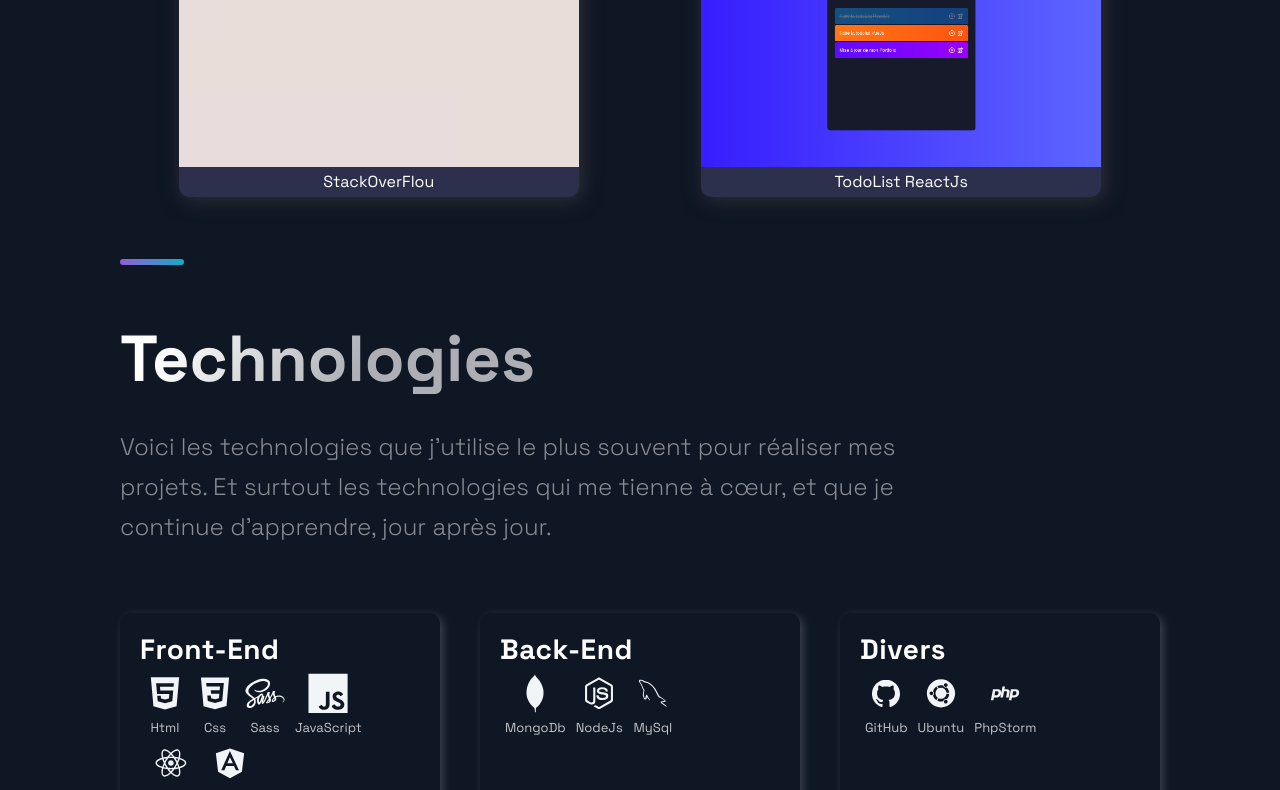
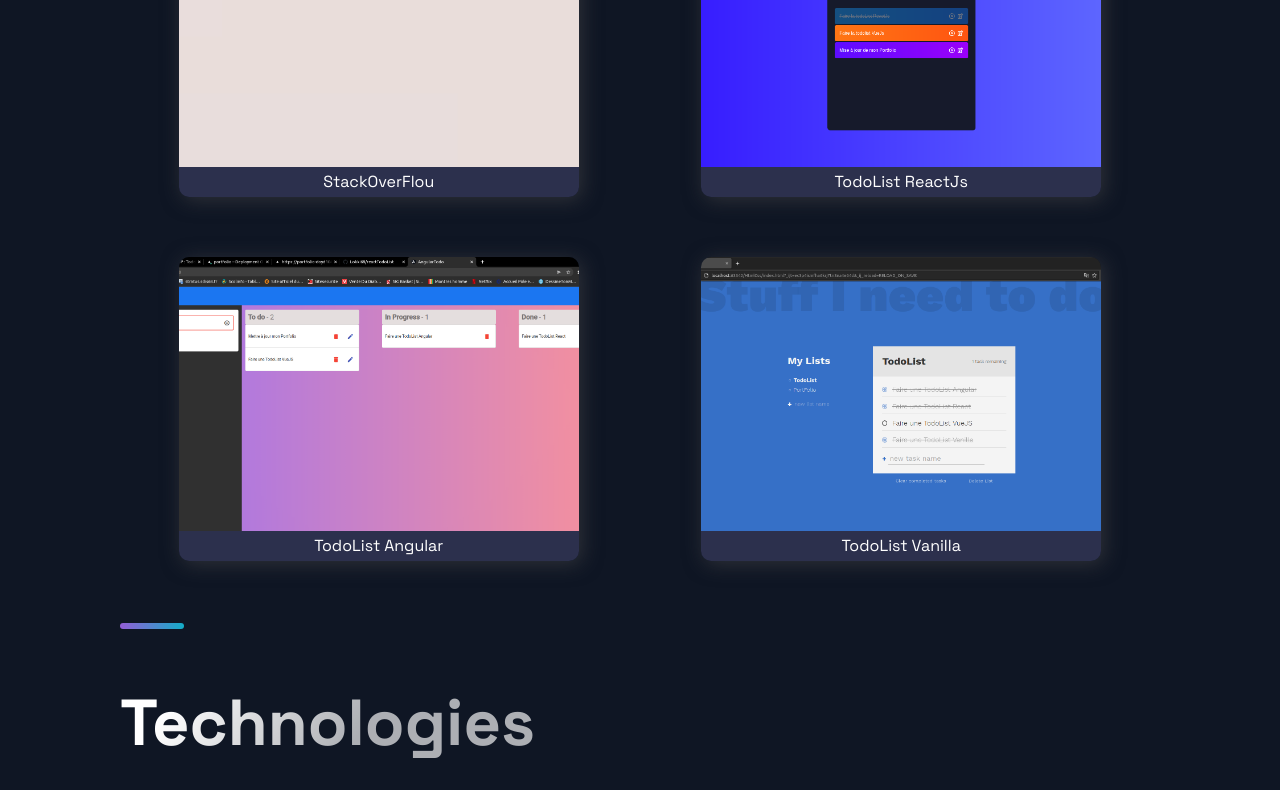
Before and after one commit to Lokki68/Portfolio, a Next.js app: page / in a window 1280 px wide. Shown: the part 1990-2780 px from the top of the page. Built offline with nearby package versions, Linux system fonts and the light colour scheme.

Commit message:
mise a jour projet

```diff
--- a/src/constants/Constants.js
+++ b/src/constants/Constants.js
@@ -72,10 +72,28 @@ export const projects = [
     title: "TodoList ReactJs",
     description: "TodoList Réaliser avec ReatJs",
     image: "/images/todoReact.png",
-    tags: ["ReactJs", "NodeJs", "MongoDb"],
-    source: "https://github.com/Lokki68/StackverFlou-Modulo",
+    tags: ["ReactJs"],
+    source: "https://github.com/Lokki68/reactTodoList",
     visit: "",
-    id: 6,
+    id: 7,
+  },
+  {
+    title: "TodoList Angular",
+    description: "TodoList Réaliser avec AngularJs",
+    image: "/images/todoListAngular.png",
+    tags: ["AngularJs"],
+    source: "https://github.com/Lokki68/todolistAngular",
+    visit: "",
+    id: 7,
+  },
+  {
+    title: "TodoList Vanilla",
+    description: "TodoList Réaliser en VanillaJS",
+    image: "/images/todoListVanilla.png",
+    tags: ["Html, Scss, JavaScript"],
+    source: "https://github.com/Lokki68/todolist1",
+    visit: "https://lokki68.github.io/todolist1/",
+    id: 7,
   },
 ];
 
```
Also changed, not shown: public/images/todoListAngular.png (added), public/images/todoListVanilla.png (added).
